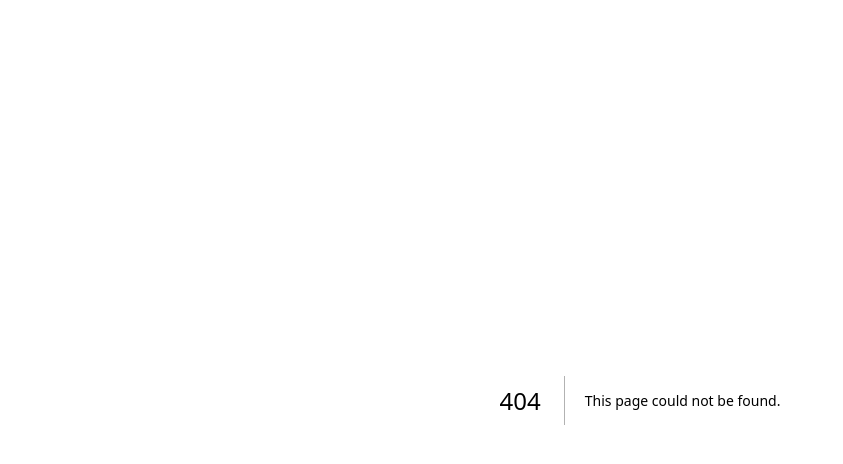
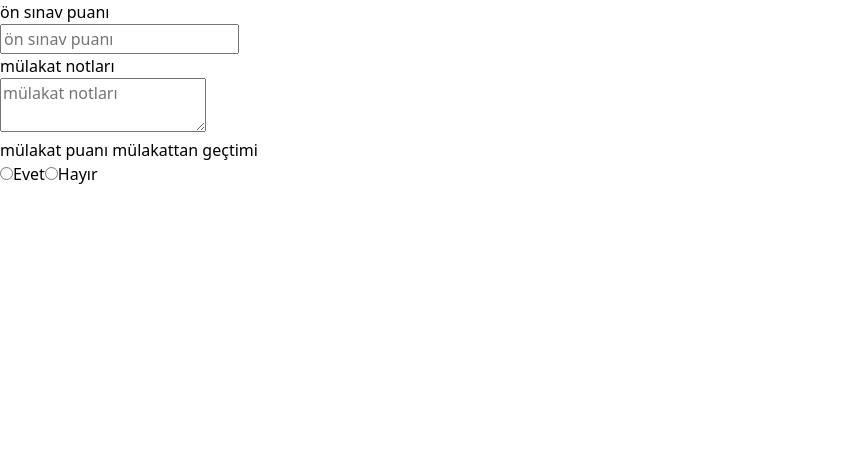
Before and after one commit to beratdimen/ogrenciKayit, a Next.js app: page /sinav in a window 1280 px wide. Before the commit this address had no page. Shown: the top 464 px of the page, without its empty margins (0-843 px from the left). Built offline with nearby package versions, Linux system fonts and the light colour scheme.

Commit message:
2. sayfa eklendi

```diff
--- a/action/kayit.js
+++ b/action/kayit.js
@@ -57,9 +57,9 @@ export async function KayitAction(values) {
   }
   if (values.step == 2) {
     errors = {
-      gradeone: !values.gradeone ? "İsim boş olamaz" : null,
-      gradetwo: !values.gradetwo ? "Soyad boş olamaz" : null,
-      gradethere: !values.gradethere ? "Telefon alanı boş olamaz" : null,
+      gradeone: !values.gradeone ? "puan boş olamaz" : null,
+      gradetwo: !values.gradetwo ? "not boş olamaz" : null,
+      gradethere: !values.gradethere ? "birini seçiniz" : null,
     };
 
     for (const key in errors) {
--- /dev/null
+++ b/app/sinav/page.jsx
@@ -0,0 +1,25 @@
+"use client"
+
+export default function Sinav() {
+  return (
+    <>
+    <form action="">
+      <label htmlFor="">
+        <p>ön sınav puanı</p>
+        <input type="text" name="sinav" id="sinav" placeholder="ön sınav puanı" />
+      </label>
+      <label htmlFor="">
+        <p>mülakat notları</p>
+        <textarea name="sinavnot" id="sinavnot" placeholder="mülakat notları"></textarea>
+      </label>
+      <label htmlFor="">
+        <p>mülakat puanı mülakattan geçtimi</p>
+        <input name="evet" id="evet" type="radio" />
+        <label htmlFor="">Evet</label>
+        <input name="hayır" id="hayır" type="radio" />
+        <label htmlFor="">Hayır</label>
+      </label>
+    </form>
+    </>
+  )
+}
```
Also changed, not shown: app/page.js (+6 -1 lines), components/secondPage/index.jsx (+14 -6 lines).
